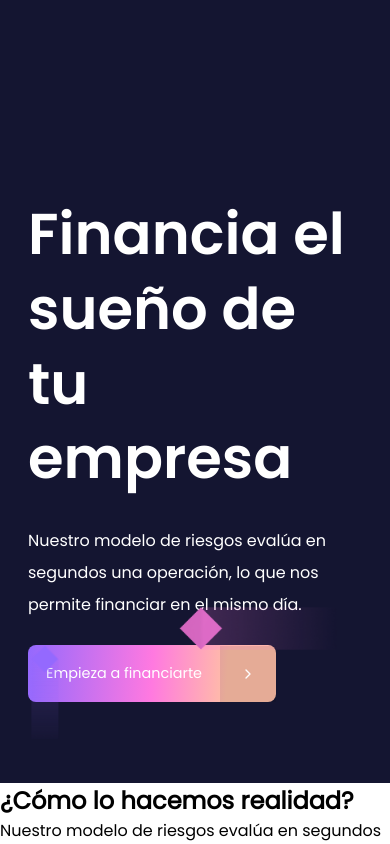
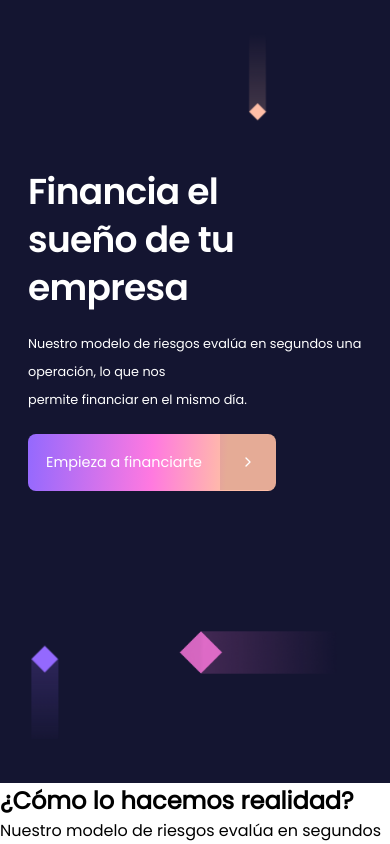
Before and after one commit to alantoledo007/xepelin-challenge, a React app: page / in a window 390 px wide. Shown: the top 844 px of the page. Built offline with nearby package versions, Linux system fonts and the light colour scheme.

Commit message:
fix mobile

```diff
--- a/src/components/Cover/styles.js
+++ b/src/components/Cover/styles.js
@@ -54,19 +54,19 @@ export const CometBottom = styled(CometBase)`
 
 export const CometTop = styled(CometBase)`
   top: -8em;
-  right: 31.5em;
   animation: ${cometTopAnimation} 10s ease infinite;
-  @media ${({ theme }) => theme.devices.mobile} {
-    right: 31%;
+  right: 31%;
+  @media ${({ theme }) => theme.devices.desktop} {
+    right: 31.5em;
   }
 `;
 
 export const CometRight = styled(CometBase)`
-  bottom: 8em;
+  bottom: 6.5em;
   right: 0;
   animation: ${cometRightAnimation} 10s ease-out infinite;
-  @media ${({ theme }) => theme.devices.mobile} {
-    bottom: 6.5em;
+  @media ${({ theme }) => theme.devices.desktop} {
+    bottom: 8em;
   }
 `;
 
@@ -84,22 +84,34 @@ export const Container = styled(SharedContainer)`
   position: relative;
   min-height: 667px;
   height: 100%;
-  @media ${({ theme }) => theme.devices.mobile} {
-    padding-bottom: 15em;
+  padding-bottom: 15em;
+  @media ${({ theme }) => theme.devices.desktop} {
+    padding-bottom: 0;
   }
 `;
 
 export const Title = styled.h1`
   font-family: Poppins600;
-  font-size: 3.6rem;
-  line-height: 1.3;
+  line-height: 48px;
   margin-bottom: 0.5em;
+  font-size: 2.25rem;
+  max-width: 287px;
+  letter-spacing: -0.02em;
+  @media ${({ theme }) => theme.devices.desktop} {
+    font-size: 3.6rem;
+    max-width: 509px;
+    line-height: 70px;
+  }
 `;
 
 export const P = styled.p`
-  font-size: 1rem;
-  line-height: 2;
+  font-size: 0.8rem;
+  line-height: 28px;
   margin-bottom: 1.5em;
+  @media ${({ theme }) => theme.devices.desktop} {
+    font-size: 1rem;
+    line-height: 32px;
+  }
 `;
 
 export const Img = styled.img`
```
